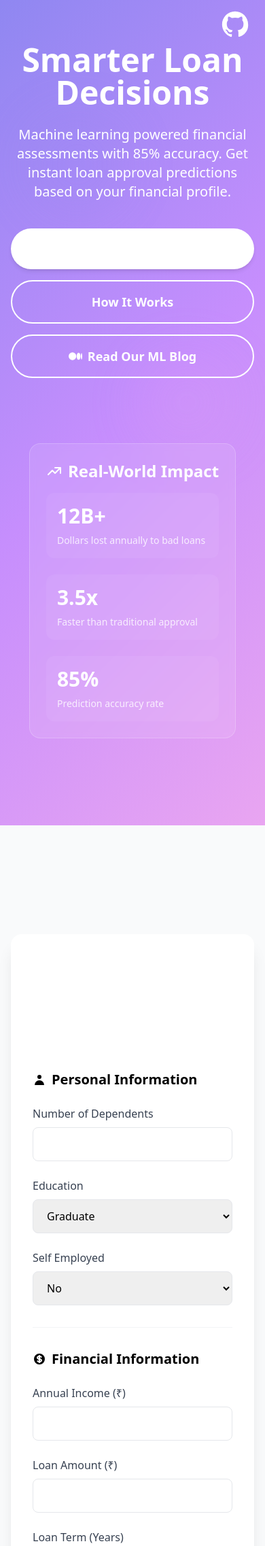
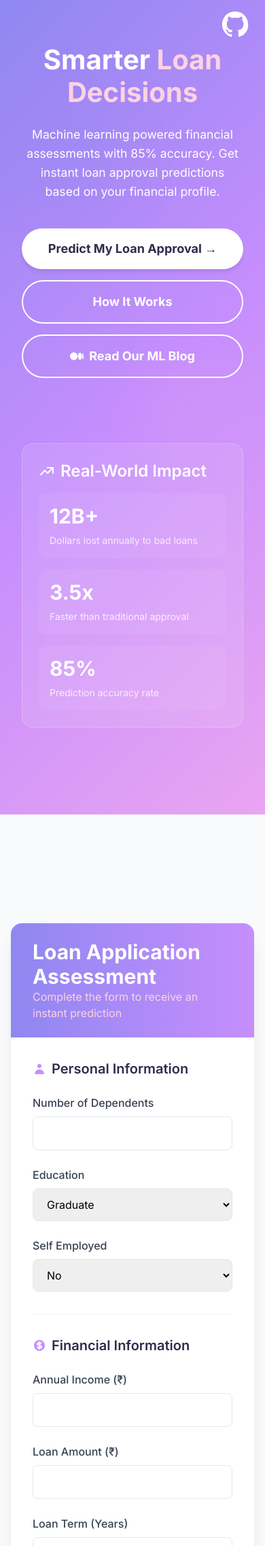
Before and after one commit to Bhavishya011/Loan_Approval_Prediction, a Flask app: page / in a window 390 px wide. Shown: the top 2274 px of the page at 68% size. Run offline with Flask 3, Linux system fonts and the light colour scheme; some libraries are stand-ins or nearby versions.

Commit message:
Update index.html

```diff
--- a/templates/index.html
+++ b/templates/index.html
@@ -3,14 +3,20 @@
 <head>
     <meta charset="UTF-8">
     <meta http-equiv="X-UA-Compatible" content="IE=edge">
-    <meta name="viewport" content="width=device-width, initial-scale=1.0, maximum-scale=5.0, minimum-scale=1.0">
-    <title>Loan Approval Predictor | AI-Powered Financial Assessment</title>
+    <meta name="viewport" content="width=device-width, initial-scale=1.0, maximum-scale=5.0, minimum-scale=1.0, shrink-to-fit=no">
+    <title>Loan Approval Predictor</title>
     <link rel="preconnect" href="https://fonts.googleapis.com">
     <link rel="preconnect" href="https://fonts.gstatic.com" crossorigin>
     <link href="https://fonts.googleapis.com/css2?family=Inter:wght@300;400;500;600;700&display=swap" rel="stylesheet">
-    <link rel="preload" href="https://cdnjs.cloudflare.com/ajax/libs/animate.css/4.1.1/animate.min.css" as="style">
     <link rel="stylesheet" href="https://cdnjs.cloudflare.com/ajax/libs/animate.css/4.1.1/animate.min.css">
     <style>
+        /* Base styles */
+        body {
+            font-family: 'Inter', sans-serif;
+            -webkit-text-size-adjust: 100%;
+            -webkit-tap-highlight-color: transparent;
+        }
+
         /* Optimized animations */
         @keyframes float {
             0%, 100% { transform: translateY(0); }
@@ -21,7 +27,6 @@
         }
         .card-hover {
             transition: transform 0.2s ease, box-shadow 0.2s ease;
-            will-change: transform;
         }
         .card-hover:hover {
             transform: translateY(-3px);
@@ -44,43 +49,51 @@
             z-index: 0;
             animation: float 8s ease-in-out infinite;
         }
+
+        /* Mobile-specific styles */
+        @media (max-width: 767px) {
+            .hero-heading {
+                font-size: 2.5rem !important;
+                line-height: 1.2 !important;
+            }
+            .hero-subheading {
+                font-size: 1.1rem !important;
+            }
+            .button-group {
+                flex-direction: column;
+            }
+            .button-group a {
+                width: 100%;
+                text-align: center;
+            }
+            .stats-grid {
+                grid-template-columns: 1fr !important;
+                gap: 1rem !important;
+            }
+            .form-grid {
+                grid-template-columns: 1fr !important;
+            }
+            input, select {
+                font-size: 16px !important;
+            }
+        }
+
+        /* Ensure tap targets are large enough */
+        .tap-target {
+            min-width: 44px;
+            min-height: 44px;
+        }
     </style>
-    <script>
-        // Load Tailwind conditionally
-        if (window.matchMedia('(min-width: 768px)').matches) {
-            const script = document.createElement('script');
-            script.src = 'https://cdn.tailwindcss.com';
-            script.onload = function() {
-                tailwind.config = {
-                    theme: {
-                        extend: {
-                            colors: {
-                                primary: '#8F87F1',
-                                secondary: '#C68EFD',
-                                accent: '#E9A5F1',
-                                light: '#FED2E2',
-                                dark: '#2E2D4D',
-                            },
-                            fontFamily: {
-                                sans: ['Inter', 'sans-serif'],
-                            }
-                        }
-                    }
-                };
-            };
-            document.head.appendChild(script);
-        }
-    </script>
 </head>
-<body class="bg-gray-50 font-sans">
-    <!-- Simplified floating elements -->
+<body class="bg-gray-50">
+    <!-- Floating elements -->
     <div class="fixed inset-0 overflow-hidden pointer-events-none">
         <div class="blob" style="top:20%;left:10%;background:#8F87F1"></div>
         <div class="blob" style="bottom:20%;right:10%;background:#E9A5F1;animation-delay:2s"></div>
     </div>
 
     <div class="absolute top-4 right-6 z-30">
-        <a href="https://github.com/soumya-xy" target="_blank" rel="noopener noreferrer" class="text-white hover:text-gray-400 transition-colors duration-200">
+        <a href="https://github.com/soumya-xy/Loan_Approval" target="_blank" rel="noopener noreferrer" class="text-white hover:text-gray-400 transition-colors duration-200 tap-target">
             <svg xmlns="http://www.w3.org/2000/svg" class="h-10 w-10 fill-current" viewBox="0 0 24 24">
                 <path d="M12 .5C5.65.5.5 5.64.5 12c0 5.09 3.29 9.39 7.85 10.92.57.1.78-.25.78-.55v-2.01c-3.2.7-3.88-1.54-3.88-1.54-.52-1.3-1.28-1.64-1.28-1.64-1.05-.72.08-.71.08-.71 1.16.08 1.77 1.19 1.77 1.19 1.03 1.76 2.7 1.25 3.36.96.1-.75.4-1.25.72-1.53-2.56-.29-5.25-1.28-5.25-5.7 0-1.26.45-2.29 1.19-3.1-.12-.3-.52-1.51.12-3.15 0 0 .97-.31 3.18 1.18a11 11 0 0 1 2.9-.39c.98 0 1.97.13 2.9.39 2.21-1.49 3.18-1.18 3.18-1.18.64 1.64.24 2.85.12 3.15.74.81 1.19 1.84 1.19 3.1 0 4.43-2.7 5.41-5.27 5.69.41.35.77 1.04.77 2.1v3.12c0 .3.21.66.79.55A10.51 10.51 0 0 0 23.5 12C23.5 5.64 18.35.5 12 .5z"/>
             </svg>
@@ -88,21 +101,21 @@
     </div>
 
     <!-- Hero Section -->
-    <section class="hero-gradient text-white min-h-screen flex items-center pt-16 pb-32">
-        <div class="max-w-7xl mx-auto px-4 sm:px-6 lg:px-8 text-center relative">
+    <section class="hero-gradient text-white min-h-screen flex items-center pt-16 pb-32 px-4">
+        <div class="max-w-7xl mx-auto px-4 sm:px-6 lg:px-8 text-center relative w-full">
             <div class="relative z-10">
-                <h1 class="text-5xl md:text-7xl font-bold mb-6 animate-in" style="animation-delay:0.1s">
+                <h1 class="text-5xl md:text-7xl font-bold mb-6 animate-in hero-heading" style="animation-delay:0.1s">
                     Smarter <span class="text-light">Loan Decisions</span>
                 </h1>
-                <p class="text-xl md:text-2xl max-w-3xl mx-auto mb-10 animate-in" style="animation-delay:0.2s">
+                <p class="text-xl md:text-2xl max-w-3xl mx-auto mb-10 animate-in hero-subheading" style="animation-delay:0.2s">
                     Machine learning powered financial assessments with 85% accuracy. Get instant loan approval predictions based on your financial profile.
                 </p>
 
-                <div class="flex flex-col sm:flex-row justify-center gap-4 animate-in" style="animation-delay:0.3s">
-                    <a href="#predictor" class="px-8 py-4 bg-white text-dark font-bold rounded-full text-lg hover:bg-opacity-90 transition-all duration-200 transform hover:scale-[1.02] shadow-md hover:shadow-lg">
+                <div class="flex flex-col sm:flex-row justify-center gap-4 animate-in button-group" style="animation-delay:0.3s">
+                    <a href="#predictor" class="px-8 py-4 bg-white text-dark font-bold rounded-full text-lg hover:bg-opacity-90 transition-all duration-200 transform hover:scale-[1.02] shadow-md hover:shadow-lg tap-target">
                         Predict My Loan Approval →
                     </a>
-                    <a href="#learn-more" class="px-8 py-4 border-2 border-white text-white font-bold rounded-full text-lg hover:bg-white hover:bg-opacity-10 transition-all duration-200">
+                    <a href="#learn-more" class="px-8 py-4 border-2 border-white text-white font-bold rounded-full text-lg hover:bg-white hover:bg-opacity-10 transition-all duration-200 tap-target">
                         How It Works
                     </a>
                     <a href="https://medium.com/@23ucs555/predicting-loan-approval-using-data-science-a-complete-guide-4f78b5541f52" target="_blank" class="px-8 py-4 bg-transparent border-2 border-white text-white font-bold rounded-full text-lg hover:bg-white hover:bg-opacity-10 transition-all duration-200 group">
@@ -116,15 +129,16 @@
                 </div>
             </div>
 
+
             <div class="mt-24 animate-in" style="animation-delay:0.4s">
-                <div class="inline-block bg-white bg-opacity-10 backdrop-blur-sm rounded-2xl p-6 max-w-4xl mx-auto text-left border border-white border-opacity-20">
+                <div class="inline-block bg-white bg-opacity-10 backdrop-blur-sm rounded-2xl p-6 max-w-4xl mx-auto text-left border border-white border-opacity-20 w-full">
                     <h2 class="text-2xl font-semibold mb-4 flex items-center">
                         <svg xmlns="http://www.w3.org/2000/svg" class="h-6 w-6 mr-2" fill="none" viewBox="0 0 24 24" stroke="currentColor">
                             <path stroke-linecap="round" stroke-linejoin="round" stroke-width="2" d="M13 7h8m0 0v8m0-8l-8 8-4-4-6 6" />
                         </svg>
                         Real-World Impact
                     </h2>
-                    <div class="grid grid-cols-1 md:grid-cols-3 gap-6">
+                    <div class="grid grid-cols-1 md:grid-cols-3 gap-6 stats-grid">
                         <div class="bg-white bg-opacity-5 p-4 rounded-xl">
                             <div class="text-3xl font-bold mb-2">12B+</div>
                             <p class="text-sm opacity-80">Dollars lost annually to bad loans</p>
@@ -144,7 +158,7 @@
     </section>
 
     <!-- Prediction Form Section -->
-    <section id="predictor" class="max-w-4xl mx-auto px-4 py-20 mt-20 relative z-20">
+    <section id="predictor" class="max-w-4xl mx-auto px-4 py-20 mt-20 relative z-20 w-full">
         <div class="bg-white rounded-2xl shadow-xl overflow-hidden transition-all duration-300 hover:shadow-lg">
             <!-- Form Header -->
             <div class="bg-gradient-to-r from-primary to-secondary text-white px-8 py-6">
@@ -161,10 +175,10 @@
                         </svg>
                         Personal Information
                     </h3>
-                    <div class="grid grid-cols-1 md:grid-cols-2 gap-6">
+                    <div class="grid grid-cols-1 md:grid-cols-2 gap-6 form-grid">
                         <div class="animate-in" style="animation-delay:0.1s">
                             <label class="block text-gray-700 mb-2 font-medium">Number of Dependents</label>
-                            <input type="number" name="dependents" min="0" max="10" required
+                            <input type="number" name="dependents" min="0" max="10" inputmode="numeric" required
                                    class="w-full px-4 py-3 border border-gray-200 rounded-lg focus:ring-2 focus:ring-secondary focus:border-secondary transition-all duration-200">
                         </div>
                         <div class="animate-in" style="animation-delay:0.2s">
@@ -195,25 +209,25 @@
                         </svg>
                         Financial Information
                     </h3>
-                    <div class="grid grid-cols-1 md:grid-cols-2 gap-6">
+                    <div class="grid grid-cols-1 md:grid-cols-2 gap-6 form-grid">
                         <div class="animate-in" style="animation-delay:0.1s">
                             <label class="block text-gray-700 mb-2 font-medium">Annual Income (₹)</label>
-                            <input type="number" name="income" min="0" required
+                            <input type="number" name="income" min="0" inputmode="numeric" required
                                    class="w-full px-4 py-3 border border-gray-200 rounded-lg focus:ring-2 focus:ring-secondary focus:border-secondary transition-all duration-200">
                         </div>
                         <div class="animate-in" style="animation-delay:0.2s">
                             <label class="block text-gray-700 mb-2 font-medium">Loan Amount (₹)</label>
-                            <input type="number" name="loan_amount" min="0" required
+                            <input type="number" name="loan_amount" min="0" inputmode="numeric" required
                                    class="w-full px-4 py-3 border border-gray-200 rounded-lg focus:ring-2 focus:ring-secondary focus:border-secondary transition-all duration-200">
                         </div>
                         <div class="animate-in" style="animation-delay:0.3s">
                             <label class="block text-gray-700 mb-2 font-medium">Loan Term (Years)</label>
-                            <input type="number" name="loan_term" min="1" max="30" required
+                            <input type="number" name="loan_term" min="1" max="30" inputmode="numeric" required
                                    class="w-full px-4 py-3 border border-gray-200 rounded-lg focus:ring-2 focus:ring-secondary focus:border-secondary transition-all duration-200">
                         </div>
                         <div class="animate-in" style="animation-delay:0.4s">
                             <label class="block text-gray-700 mb-2 font-medium">CIBIL Score</label>
-                            <input type="number" name="cibil_score" min="300" max="900" required
+                            <input type="number" name="cibil_score" min="300" max="900" inputmode="numeric" required
                                    class="w-full px-4 py-3 border border-gray-200 rounded-lg focus:ring-2 focus:ring-secondary focus:border-secondary transition-all duration-200">
                         </div>
                     </div>
@@ -227,31 +241,31 @@
                         </svg>
                         Asset Information
                     </h3>
-                    <div class="grid grid-cols-1 md:grid-cols-2 gap-6">
+                    <div class="grid grid-cols-1 md:grid-cols-2 gap-6 form-grid">
                         <div class="animate-in" style="animation-delay:0.1s">
                             <label class="block text-gray-700 mb-2 font-medium">Residential Assets (₹)</label>
-                            <input type="number" name="residential_assets" min="0" required
+                            <input type="number" name="residential_assets" min="0" inputmode="numeric" required
                                    class="w-full px-4 py-3 border border-gray-200 rounded-lg focus:ring-2 focus:ring-secondary focus:border-secondary transition-all duration-200">
                         </div>
                         <div class="animate-in" style="animation-delay:0.2s">
                             <label class="block text-gray-700 mb-2 font-medium">Commercial Assets (₹)</label>
-                            <input type="number" name="commercial_assets" min="0" required
+                            <input type="number" name="commercial_assets" min="0" inputmode="numeric" required
                                    class="w-full px-4 py-3 border border-gray-200 rounded-lg focus:ring-2 focus:ring-secondary focus:border-secondary transition-all duration-200">
                         </div>
                         <div class="animate-in" style="animation-delay:0.3s">
                             <label class="block text-gray-700 mb-2 font-medium">Luxury Assets (₹)</label>
-                            <input type="number" name="luxury_assets" min="0" required
+                            <input type="number" name="luxury_assets" min="0" inputmode="numeric" required
                                    class="w-full px-4 py-3 border border-gray-200 rounded-lg focus:ring-2 focus:ring-secondary focus:border-secondary transition-all duration-200">
                         </div>
                         <div class="animate-in" style="animation-delay:0.4s">
                             <label class="block text-gray-700 mb-2 font-medium">Bank Assets (₹)</label>
-                            <input type="number" name="bank_assets" min="0" required
+                            <input type="number" name="bank_assets" min="0" inputmode="numeric" required
                                    class="w-full px-4 py-3 border border-gray-200 rounded-lg focus:ring-2 focus:ring-secondary focus:border-secondary transition-all duration-200">
                         </div>
                     </div>
                 </div>
 
-                <button type="submit" class="w-full md:w-auto mx-auto px-10 py-4 bg-gradient-to-r from-primary to-secondary hover:from-secondary hover:to-accent text-white font-bold rounded-full text-lg transition-all duration-300 transform hover:scale-[1.02] shadow-lg hover:shadow-xl flex items-center justify-center">
+                <button type="submit" class="w-full md:w-auto mx-auto px-10 py-4 bg-gradient-to-r from-primary to-secondary hover:from-secondary hover:to-accent text-white font-bold rounded-full text-lg transition-all duration-300 transform hover:scale-[1.02] shadow-lg hover:shadow-xl flex items-center justify-center tap-target">
                     <svg xmlns="http://www.w3.org/2000/svg" class="h-6 w-6 mr-2" fill="none" viewBox="0 0 24 24" stroke="currentColor">
                         <path stroke-linecap="round" stroke-linejoin="round" stroke-width="2" d="M9 12l2 2 4-4m6 2a9 9 0 11-18 0 9 9 0 0118 0z" />
                     </svg>
@@ -262,8 +276,8 @@
     </section>
 
     <!-- How It Works Section -->
-    <section id="learn-more" class="bg-light py-20">
-        <div class="max-w-7xl mx-auto px-4 sm:px-6 lg:px-8">
+    <section id="learn-more" class="bg-light py-20 px-4">
+        <div class="max-w-7xl mx-auto">
             <h2 class="text-4xl font-bold text-center mb-16 text-dark animate-in">How Our ML Predictor Works</h2>
 
             <div class="grid grid-cols-1 md:grid-cols-3 gap-10">
@@ -294,20 +308,32 @@
         </div>
     </section>
 
-    <footer class="relative bg-dark text-white py-12">
-        <div class="max-w-7xl mx-auto px-4 sm:px-6 lg:px-8 text-center">
-            <h2 class="text-xl">Made by Soumya Jain, Bhavishya Jain and Mehul Shah</h2>
+    <footer class="relative bg-dark text-white py-12 px-4">
+        <div class="max-w-7xl mx-auto text-center">
+            <h2 class="text-xl">Made by Bhavishya Jain, Mehul Shah and Soumya jain</h2>
             <p>© 2025 Loan Approval Predictor. All rights reserved.</p>
         </div>
     </footer>
 
+    <!-- Load Tailwind unconditionally -->
+    <script src="https://cdn.tailwindcss.com"></script>
     <script>
-        // Load Tailwind if not already loaded
-        if (typeof tailwind === 'undefined' && window.matchMedia('(max-width: 767px)').matches) {
-            const script = document.createElement('script');
-            script.src = 'https://cdn.tailwindcss.com';
-            document.head.appendChild(script);
-        }
+        tailwind.config = {
+            theme: {
+                extend: {
+                    colors: {
+                        primary: '#8F87F1',
+                        secondary: '#C68EFD',
+                        accent: '#E9A5F1',
+                        light: '#FED2E2',
+                        dark: '#2E2D4D',
+                    },
+                    fontFamily: {
+                        sans: ['Inter', 'sans-serif'],
+                    }
+                }
+            }
+        };
     </script>
 </body>
 </html>
```
